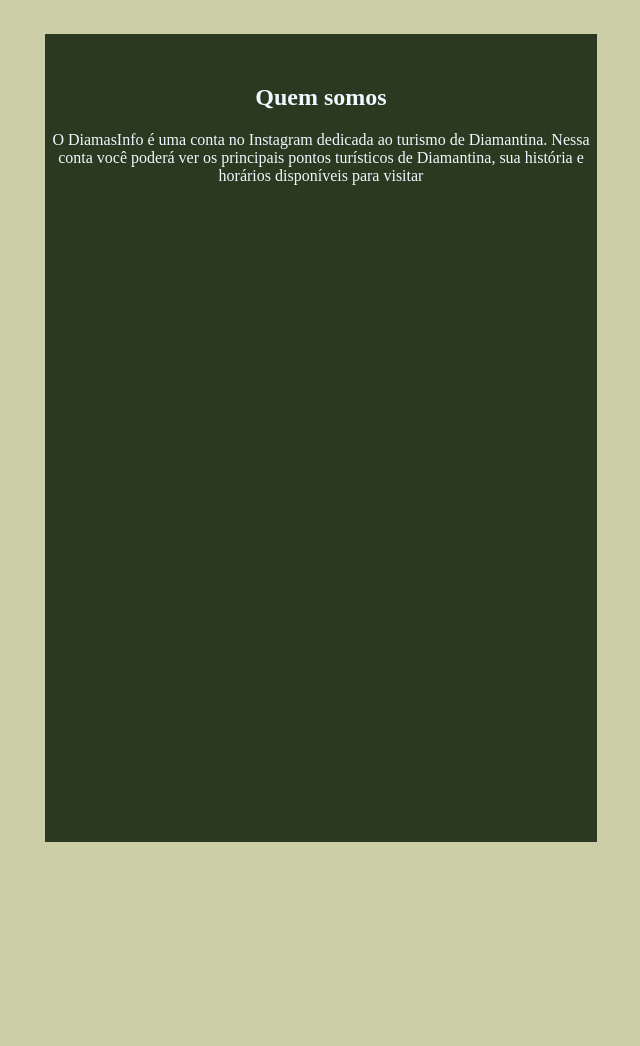
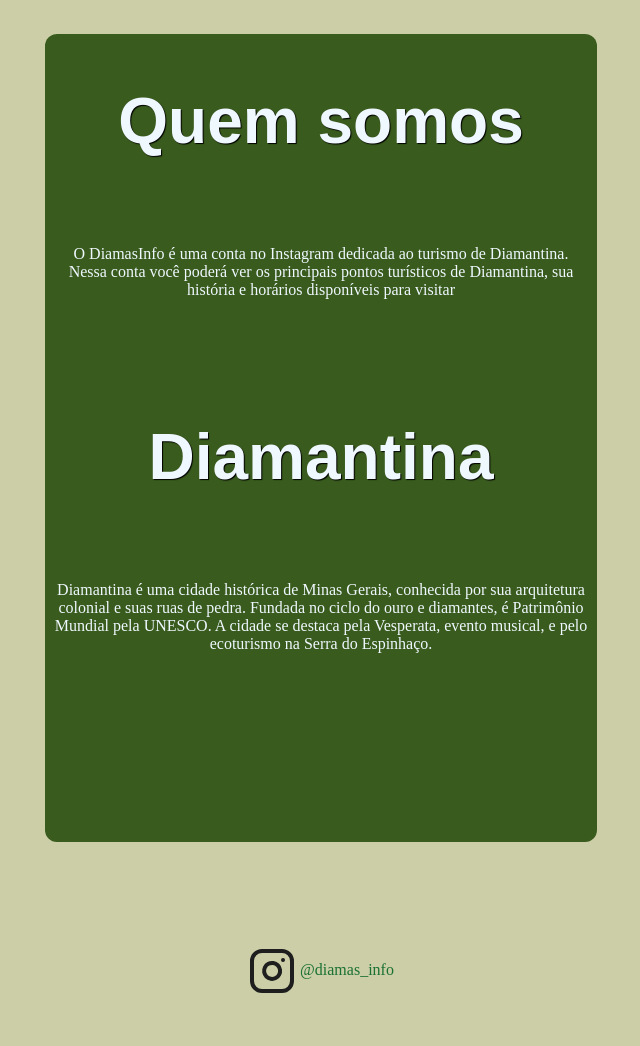
Before and after one commit to cm0420/Projeto-P-gina-Turismo, a plain HTML site: page index.html in a window 1280 px wide. Shown: the part 220-1266 px from the top of the page, without its empty margins (319-959 px from the left). Before the commit the page ends 1167 px from the top, so only its background shows below. Drawn offline with Linux system fonts and the light colour scheme.

Commit message:
corrigi espaços e cores de fontes

```diff
--- a/index.html
+++ b/index.html
@@ -11,17 +11,22 @@
  <div id="page">
     <main>
     <section id="about">
+
         <h2>Quem somos</h2>
         <p>
-            O DiamasInfo é uma conta no Instagram dedicada ao turismo de Diamantina. Nessa conta você poderá ver os principais pontos turísticos de Diamantina, sua história e
-            horários disponíveis para visitar
-
+            O DiamasInfo é uma conta no Instagram dedicada ao turismo de Diamantina. <br> Nessa conta você poderá ver os principais pontos turísticos de Diamantina, sua história e
+            horários disponíveis para visitar <br><br>
         </p>
     </section>
-    <section id="whatIsDiamantina">
-
+    <section id="diamantina">
+        <h2>Diamantina</h2>
+        <p>
+            Diamantina é uma cidade histórica de Minas Gerais, conhecida por sua arquitetura colonial e suas ruas de pedra. Fundada no ciclo do ouro e diamantes, é Patrimônio Mundial pela UNESCO. A cidade se destaca pela Vesperata, evento musical, e pelo ecoturismo na Serra do Espinhaço.</p>
     </section>
    </main>
 </div>
+<footer>
+    <img src="/assets/Instagram.svg" alt="Instagram logo"> @diamas_info
+   </footer>
 </body>
 </html>
--- a/style.css
+++ b/style.css
@@ -7,22 +7,43 @@
     color: #758C72;
     text-align: center;
     padding: 24px;
+    border-radius: 24px;
+    font-family: Arial, Helvetica, sans-serif;
+
 
 }
 #page{
     box-sizing: border-box;
     width: 552px;
-    background-color: #2B3920;
+    background-color: #395B1D;
     height: 808px;
     margin: 105px auto;
     color: aliceblue;
+    border-radius: 12px;
 }
 h2{
     text-align: center;
+    padding: auto;
     padding-top: 50px;
+    font-family: Arial;
+    text-shadow: 1px 1px 1px black;
+    font-size: 4em;
+    font-weight: bold
 }
 p{
     text-align: center;
-    margin: auto;
+    padding-top: 34px;
+
 
 }
+
+
+footer{
+ color: #1A7133;
+ text-align: center;
+ padding-bottom: 48px;
+}
+
+footer img {
+    vertical-align: middle;
+}
```
Also changed, not shown: assets/Instagram.svg (added), assets/WhatsApp Image 2024-10-01 at 13.44.50.jpeg (added), assets/o-que-fazer-em-diamantina.jpg (added).
